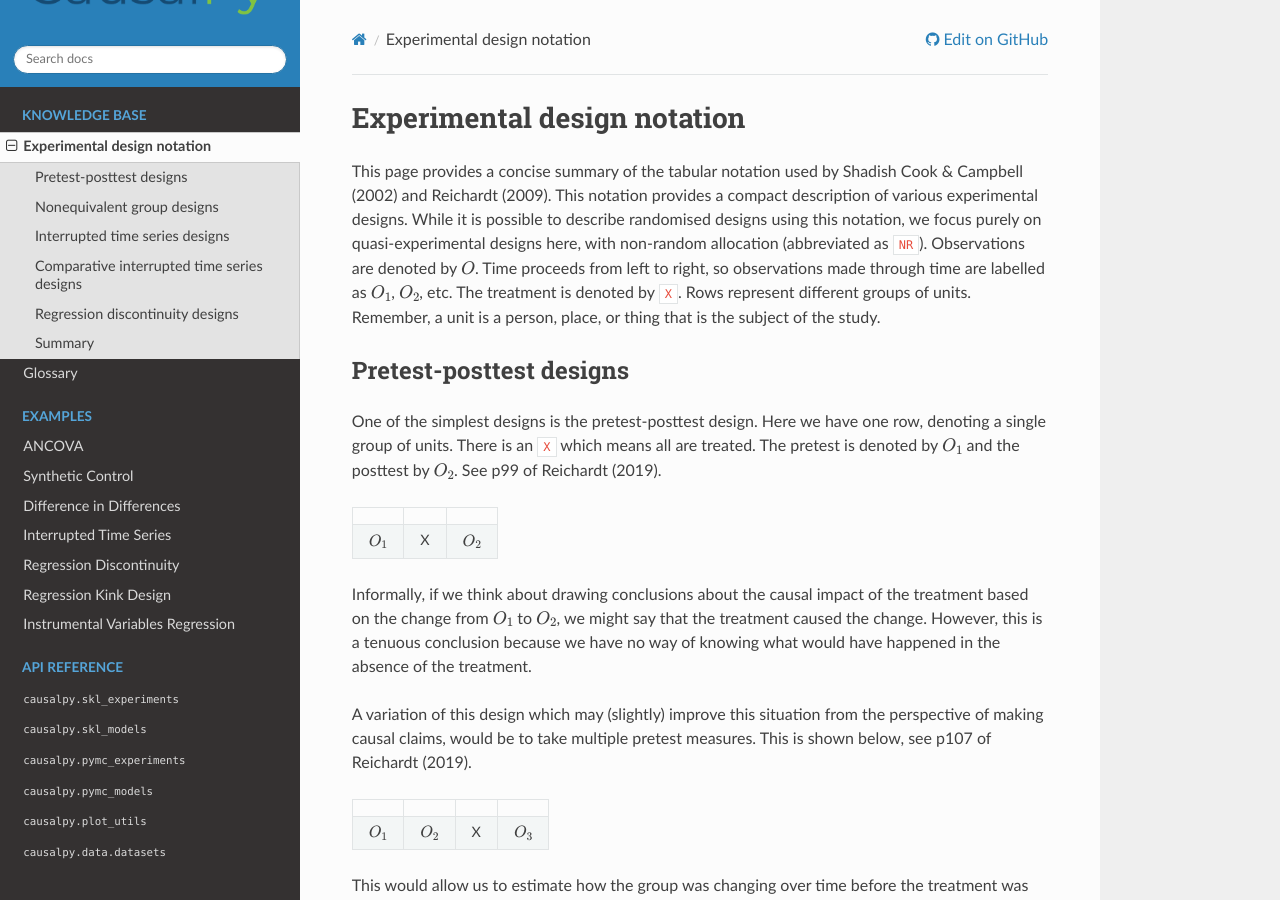
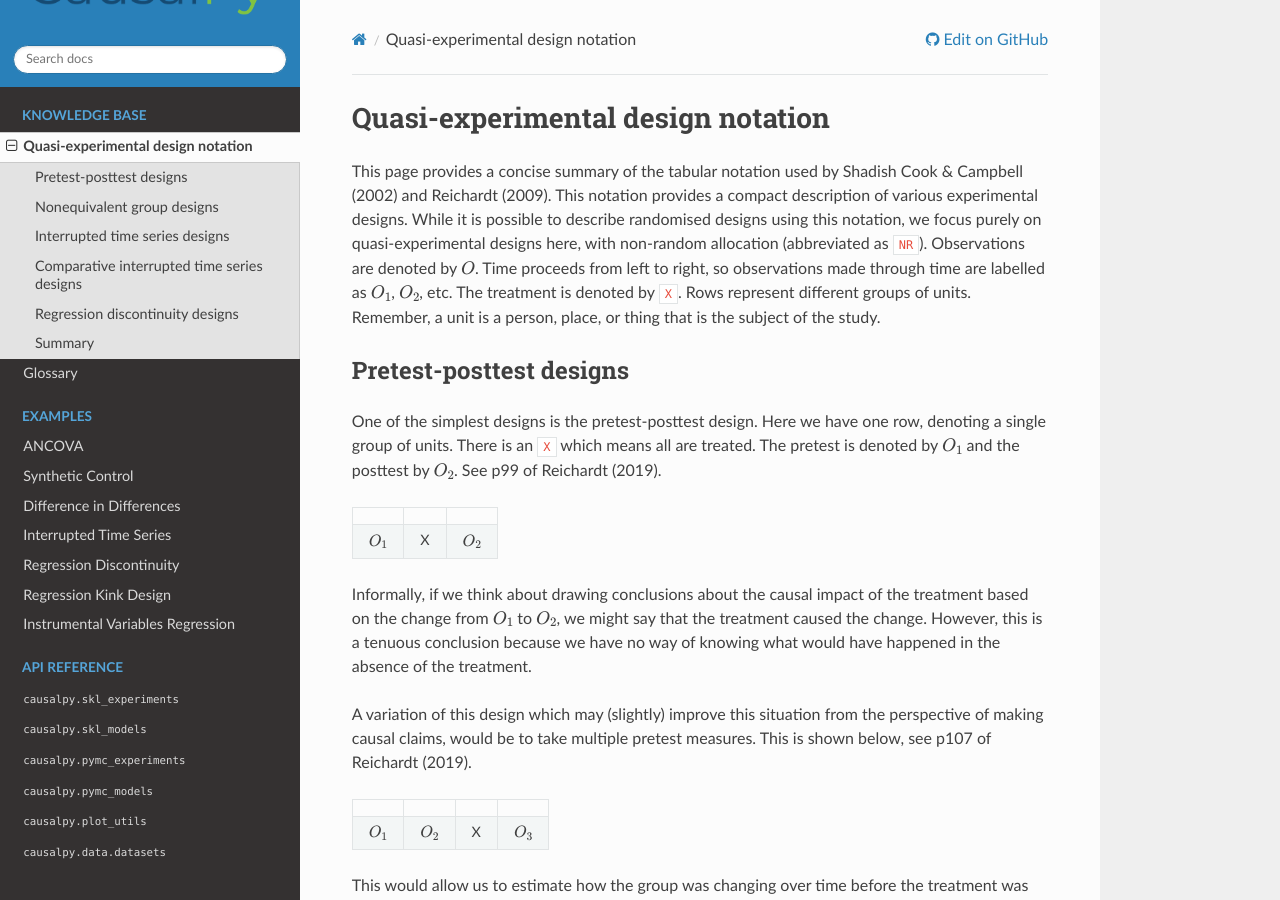
Before and after one commit to pymc-labs/CausalPy, a Sphinx documentation site: the page built from docs/source/design_notation.md, in a window 1280 px wide and 900 px high. Built offline with Sphinx 7.4.7 and the Read the Docs theme 2.0.0, drawn with Linux system fonts in a browser that asks for light colours; pages that are not in the unit, such as notebooks, are missing from menus.

Commit message:
update title of page

```diff
--- a/docs/source/design_notation.md
+++ b/docs/source/design_notation.md
@@ -1,4 +1,4 @@
-# Experimental design notation
+# Quasi-experimental design notation
 
 This page provides a concise summary of the tabular notation used by Shadish Cook & Campbell (2002) and Reichardt (2009). This notation provides a compact description of various experimental designs.  While it is possible to describe randomised designs using this notation, we focus purely on quasi-experimental designs here, with non-random allocation (abbreviated as `NR`). Observations are denoted by $O$. Time proceeds from left to right, so observations made through time are labelled as $O_1$, $O_2$, etc. The treatment is denoted by `X`. Rows represent different groups of units. Remember, a unit is a person, place, or thing that is the subject of the study.
 
```
